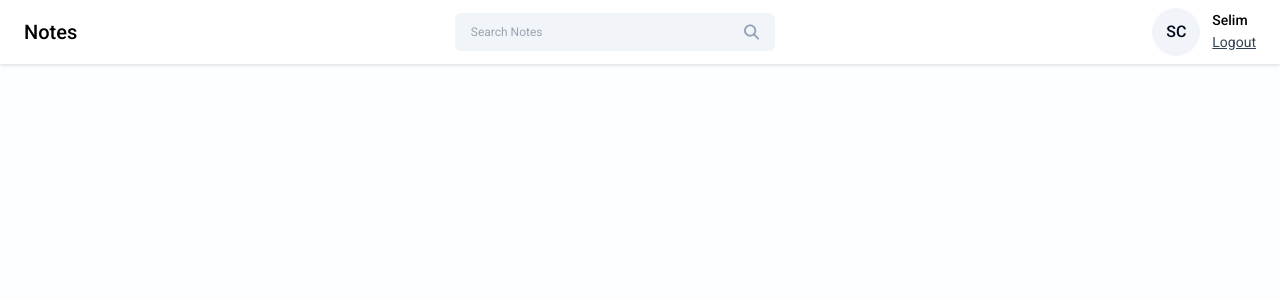
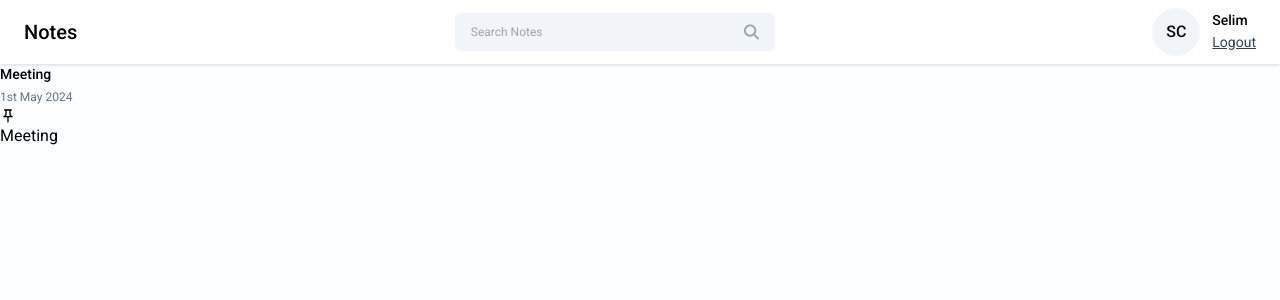
Before and after one commit to LMNoire/Stack-MERN, a React (Vite) app in the folder Notes app/frontend/notes-app/: page /dashboard in a window 1280 px wide. Shown: the top 300 px of the page. Built offline with nearby package versions, Linux system fonts and the light colour scheme.

Commit message:
Update Notes app composant React Notecard

```diff
--- /dev/null
+++ b/Notes app/frontend/notes-app/src/components/Cards/NoteCard.jsx
@@ -0,0 +1,42 @@
+import React from "react";
+import PropTypes from "prop-types";
+import { MdOutlinePushPin } from "react-icons/md";
+
+const NoteCard = ({
+  title,
+  date,
+  content,
+  tags,
+  isPinned,
+  onEdit,
+  onDelete,
+  onPinNote,
+}) => {
+  return (
+    <div>
+      <div className="">
+        <div>
+          <h6 className="text-sm font-medium">{title}</h6>
+          <span className="text-xs text-slate-500">{date}</span>
+        </div>
+
+        <MdOutlinePushPin className="" onClick={onPinNote} />
+      </div>
+
+      <p className="">{content?.slice(0, 60)}</p>
+    </div>
+  );
+};
+
+NoteCard.propTypes = {
+  title: PropTypes.string.isRequired,
+  date: PropTypes.string.isRequired,
+  content: PropTypes.string.isRequired,
+  tags: PropTypes.arrayOf(PropTypes.string),
+  isPinned: PropTypes.bool.isRequired,
+  onEdit: PropTypes.func.isRequired,
+  onDelete: PropTypes.func.isRequired,
+  onPinNote: PropTypes.func.isRequired,
+};
+
+export default NoteCard;
--- a/Notes app/frontend/notes-app/src/pages/Home/Home.jsx
+++ b/Notes app/frontend/notes-app/src/pages/Home/Home.jsx
@@ -1,11 +1,25 @@
 import React from "react";
 import Navbar from "../../components/Navbar/Navbar";
+import NoteCard from "../../components/Cards/NoteCard";
 
 const Home = () => {
   return (
     <>
-    <Navbar />
+      <Navbar />
+      <div className="container mx-auto">
+        <NoteCard
+          title="Meeting"
+          date="1st May 2024"
+          content="Meeting"
+          tags="#Meeting"
+          isPinned={true}
+          onEdit={() => {}}
+          onDelete={() => {}}
+          onPinNote={() => {}}
+        />
+      </div>
     </>
-)};
+  );
+};
 
 export default Home;
```
